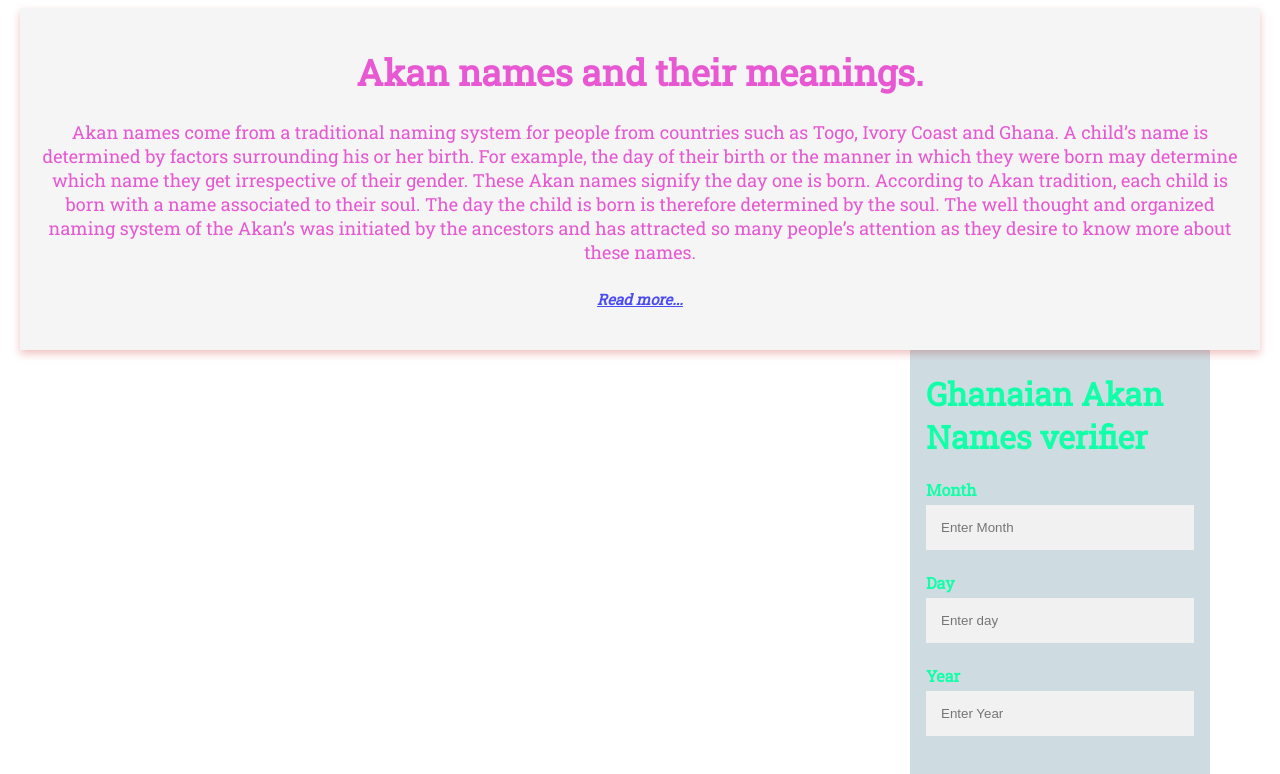
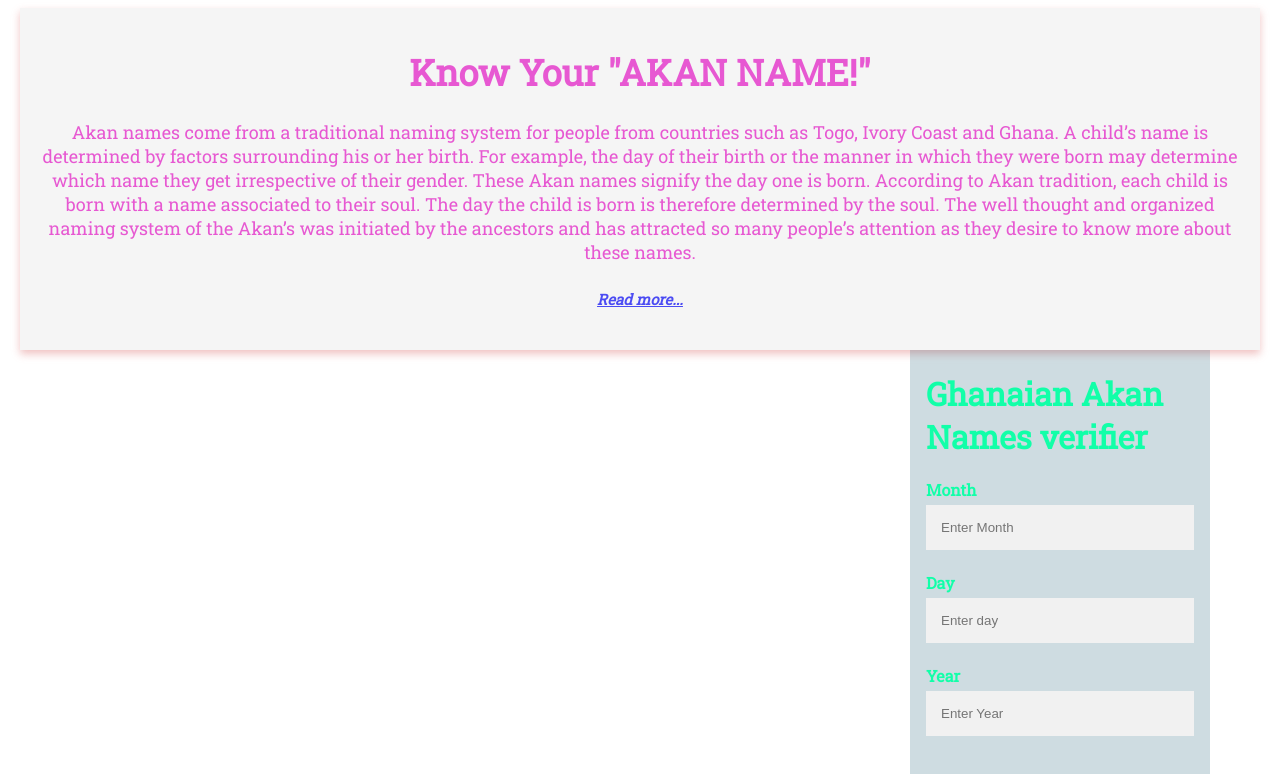
Before and after one commit to Bernard2030/Akan_Names, a plain HTML site: page index.html in a window 1280 px wide. Shown: the top 774 px of the page. Drawn offline with Linux system fonts and the light colour scheme; a web font is replaced by a local one.

Commit message:
changed heading of the div birth

```diff
--- a/index.html
+++ b/index.html
@@ -20,7 +20,7 @@
 
         <div class="card-deck">
             <div class="card bg-primary">
-                <h1><strong>Akan names and their meanings.</strong></h1>
+                <h1><strong>Know Your  "AKAN NAME!"</strong></h1>
                 <div class="card-body text-center">
                     <p class="card-text">Akan names come from a traditional naming system for people from countries such
                         as Togo, Ivory Coast and Ghana. A child’s name is determined by factors surrounding his or her
```
